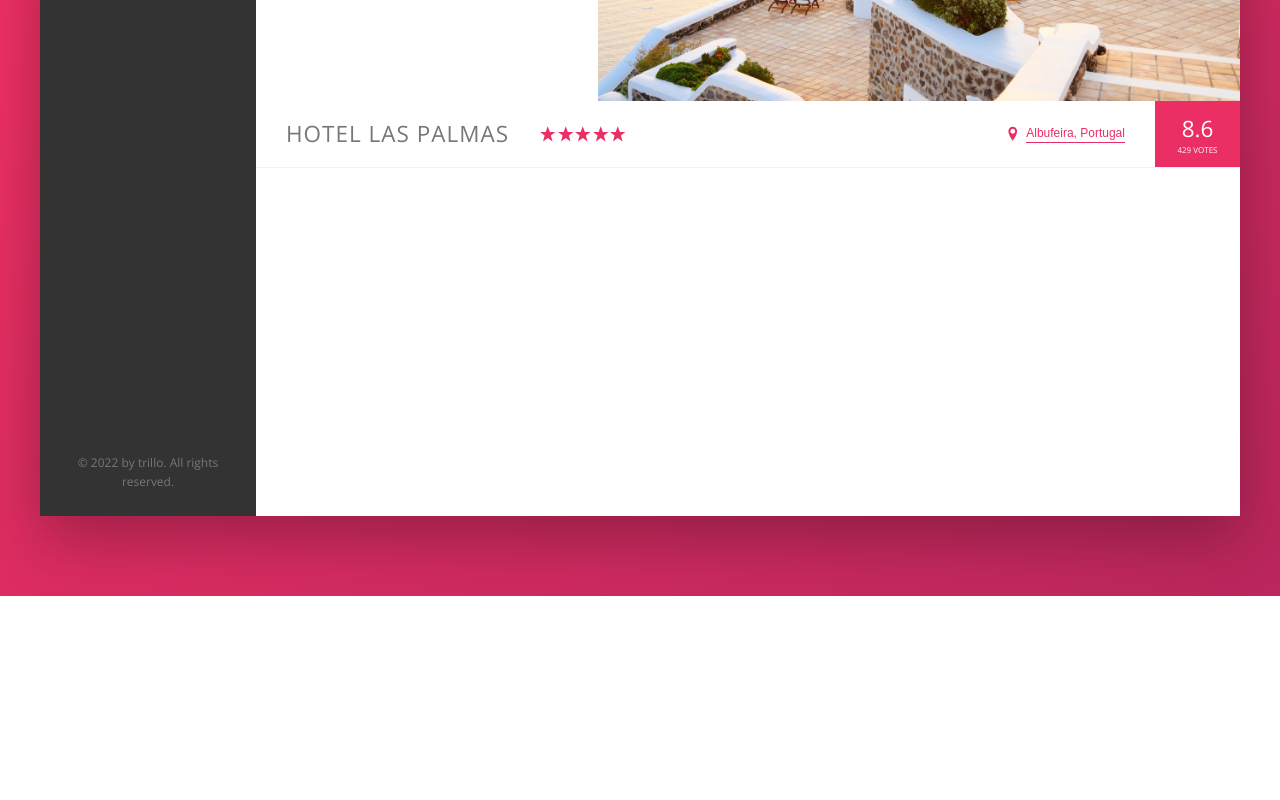
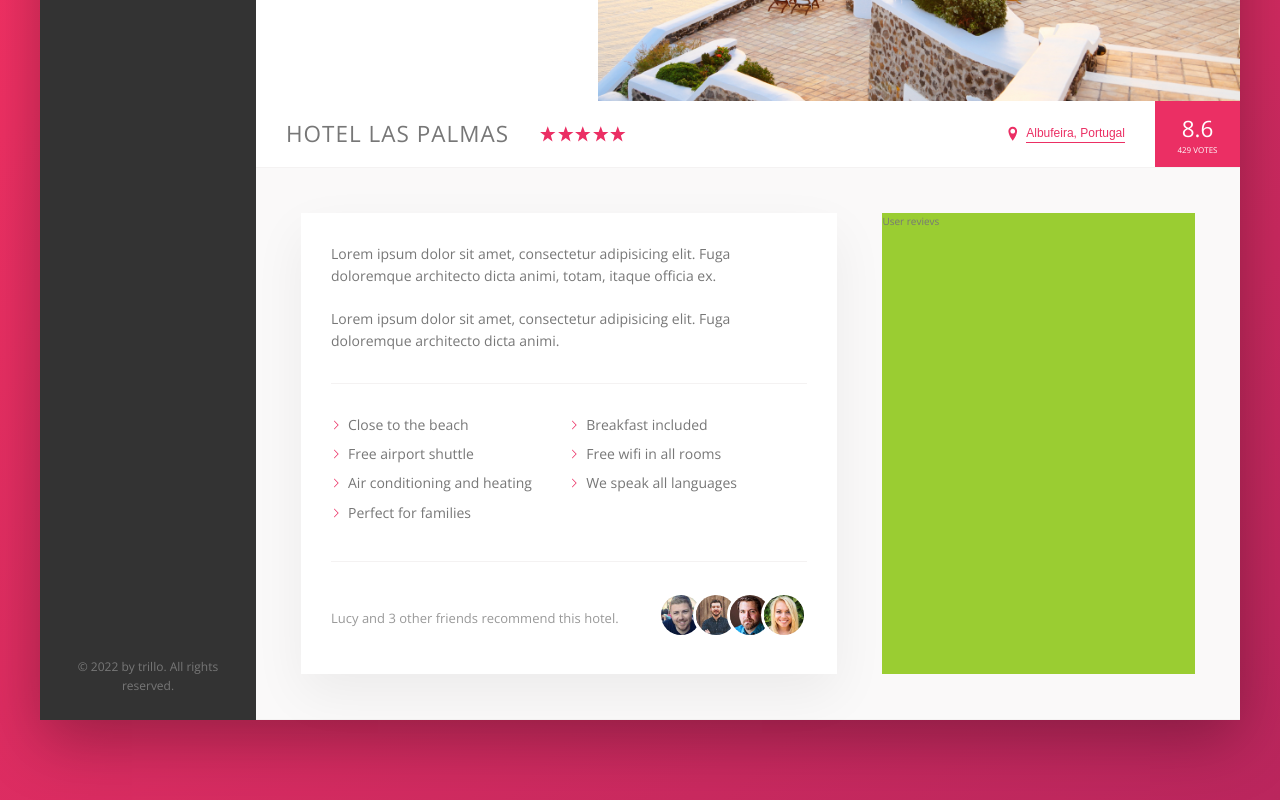
Before and after one commit to Xgiii/trillo, a website: page index.html in a window 1280 px wide. Shown: the part 434-1234 px from the top of the page. Before the commit the page ends 1030 px from the top, so only its background shows below. Drawn offline with nearby package versions, Linux system fonts and the light colour scheme.

Commit message:
description

```diff
--- a/index.html
+++ b/index.html
@@ -121,7 +121,7 @@
           </div>
 
           <div class="overview">
-            <h1 class="overview__heading">Hotel Las Palmas</h1>
+            <h1 class="overview__h">Hotel Las Palmas</h1>
             <div class="overview__stars">
               <svg class="overview__icon-star">
                 <use xlink:href="img/sprite.svg#icon-star"></use>
@@ -152,6 +152,53 @@
               <div class="overview__rating-count">429 votes</div>
             </div>
           </div>
+
+          <div class="detail">
+            <div class="description">
+              <p class="paragraph">
+                Lorem ipsum dolor sit amet, consectetur adipisicing elit. Fuga doloremque architecto dicta animi, totam, itaque officia ex.
+              </p>
+              <p class="paragraph">Lorem ipsum dolor sit amet, consectetur adipisicing elit. Fuga doloremque architecto dicta animi.
+              </p>
+              <ul class="list">
+                <li class="list__item">Close to the beach</li>
+                <li class="list__item">Breakfast included</li>
+                <li class="list__item">Free airport shuttle</li>
+                <li class="list__item">Free wifi in all rooms</li>
+                <li class="list__item">Air conditioning and heating</li>
+                <li class="list__item">We speak all languages</li>
+                <li class="list__item">Perfect for families</li>
+              </ul>
+              <div class="recommend">
+                <p class="recommend__count">
+                  Lucy and 3 other friends recommend this hotel.
+                </p>
+                <div class="recommend__friends">
+                  <img
+                    src="img/user-3.jpg"
+                    alt="Friend 1"
+                    class="recommend__photo"
+                  />
+                  <img
+                    src="img/user-4.jpg"
+                    alt="Friend 2"
+                    class="recommend__photo"
+                  />
+                  <img
+                    src="img/user-5.jpg"
+                    alt="Friend 3"
+                    class="recommend__photo"
+                  />
+                  <img
+                    src="img/user-6.jpg"
+                    alt="Friend 4"
+                    class="recommend__photo"
+                  />
+                </div>
+              </div>
+            </div>
+            <div class="user-revievs">User revievs</div>
+          </div>
         </main>
       </div>
     </div>
--- a/sass/_base.scss
+++ b/sass/_base.scss
@@ -13,6 +13,9 @@
   --color-grey-dark-3: #999;
 
   --shadow-dark-1: 0 2rem 6rem rgba(0, 0, 0, 0.3);
+  --shadow-light-1: 0 2rem 5rem rgba(0, 0, 0, 0.06);
+
+  --line: 1px solid var(--color-grey-light-2);
 }
 
 * {
--- a/sass/_components.scss
+++ b/sass/_components.scss
@@ -192,19 +192,19 @@
 .overview {
   display: flex;
   align-items: center;
-  border-bottom: 1px solid var(--color-grey-light-2);
+  border-bottom: var(--line);
 
-  &__heading {
+  &__stars {
+    margin-right: auto;
+    display: flex;
+  }
+
+  &__h {
     font-size: 2.25rem;
     font-weight: 300;
     text-transform: uppercase;
     letter-spacing: 1px;
     padding: 1.5rem 3rem;
-  }
-
-  &__stars {
-    margin-right: auto;
-    display: flex;
   }
 
   &__icon-star,
@@ -240,11 +240,11 @@
   &__rating-average {
     font-size: 2.25rem;
     font-weight: 300;
-    margin-bottom: -.3rem;
+    margin-bottom: -0.3rem;
   }
 
   &__rating-count {
-    font-size: .8rem;
+    font-size: 0.8rem;
     text-transform: uppercase;
   }
 }
@@ -287,3 +287,64 @@
     box-shadow: none;
   }
 }
+
+//PARAGRAPH
+.paragraph:not(:last-of-type) {
+  margin-bottom: 2rem;
+}
+
+//LIST
+.list {
+  list-style: none;
+  margin: 3rem 0;
+  padding: 3rem 0;
+  border-top: var(--line);
+  border-bottom: var(--line);
+
+  display: flex;
+  flex-wrap: wrap;
+
+  &__item {
+    flex: 0 0 50%;
+    margin-bottom: 0.7rem;
+  }
+
+  &__item::before {
+    content: '';
+    height: 1rem;
+    width: 1rem;
+    display: inline-block;
+    margin-right: 0.7rem;
+
+    background-color: var(--color-primary);
+    -webkit-mask-image: url(../img/chevron-thin-right.svg);
+    -webkit-mask-size: cover;
+    mask-image: url(../img/chevron-thin-right.svg);
+    mask-size: cover;
+  }
+}
+
+//RECOMMEND
+.recommend {
+  font-size: 1.3rem;
+  color: var(--color-grey-dark-3);
+
+  display: flex;
+  align-items: center;
+
+  &__count {
+    margin-right: auto;
+  }
+
+  &__photo {
+    box-sizing: content-box;
+    height: 4rem;
+    width: 4rem;
+    border-radius: 50%;
+    border: 3px solid #fff;
+
+    &:not(:last-child) {
+      margin-right: -1.5rem;
+    }
+  }
+}
--- a/sass/_layout.scss
+++ b/sass/_layout.scss
@@ -11,7 +11,7 @@
   font-size: 1.4rem;
   height: 7rem;
   background-color: #fff;
-  border-bottom: 1px solid var(--color-grey-light-2);
+  border-bottom: var(--line);
 
   display: flex;
   justify-content: space-between;
@@ -35,6 +35,25 @@
 .hotel-view {
   background-color: #fff;
   flex: 1;
+}
 
-  height: 80rem;
+.detail {
+  display: flex;
+  padding: 4.5rem;
+  background-color: var(--color-grey-light-1);
+  border-bottom: var(--line);
 }
+
+.description {
+  font-size: 1.4rem;
+  background-color: #fff;
+  box-shadow: var(--shadow-light-1);
+  padding: 3rem;
+  flex: 0 0 60%;
+  margin-right: 4.5rem;
+}
+
+.user-revievs {
+  background-color: yellowgreen;
+  flex: 1;
+}
```
Also changed, not shown: css/style.css, 2 other files.
